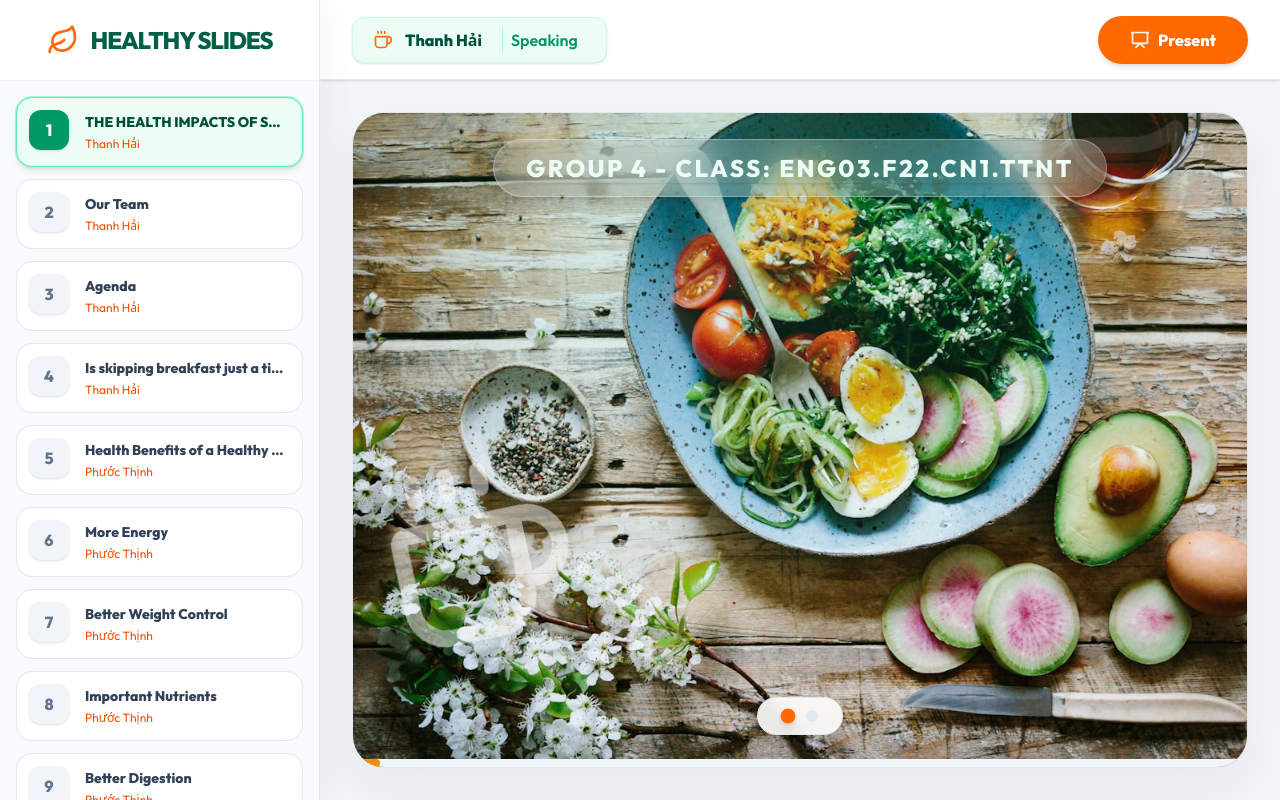
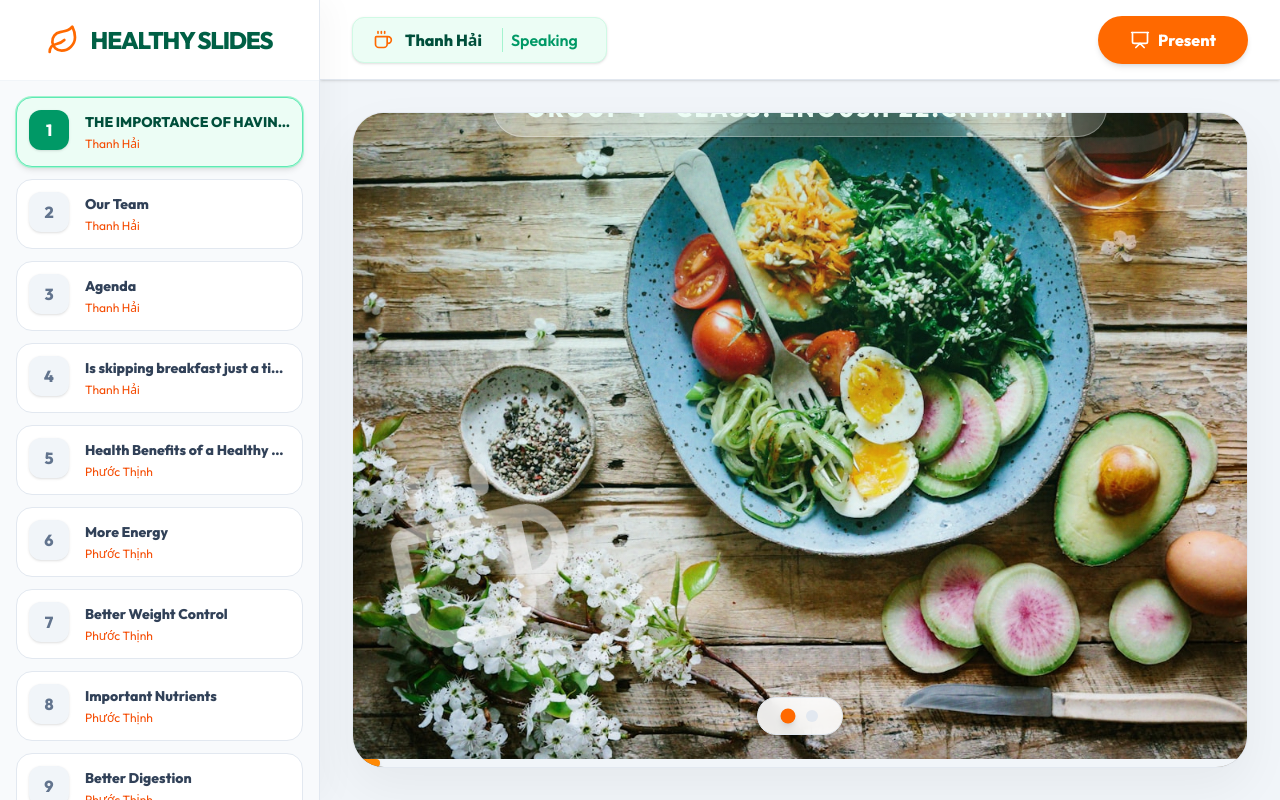
Before and after one commit to uit-25730067-chithanh/uit-eng03-healthy-breakfast, a Vue app: page / in a window 1280 px wide. Built offline with nearby package versions, Linux system fonts and the light colour scheme.

Commit message:
feat(slides): update slide title to match Topic 4
- Updated intro slide title to "THE IMPORTANCE OF HAVING A HEALTHY BREAKFAST"
- Synchronized content with official university group assignment topic
- Ensured consistency between presentation UI and project documentation

```diff
--- a/src/data/slides.ts
+++ b/src/data/slides.ts
@@ -36,7 +36,7 @@
   // SECTION 1: INTRODUCTION (Thanh Hải)
   {
     id: "intro-1",
-    title: "THE HEALTH IMPACTS OF SKIPPING BREAKFAST",
+    title: "THE IMPORTANCE OF HAVING A HEALTHY BREAKFAST",
     subtitle: "Group 4 - Class: ENG03.F22.CN1.TTNT",
     speaker: "Thanh Hải",
     content: [],
```
